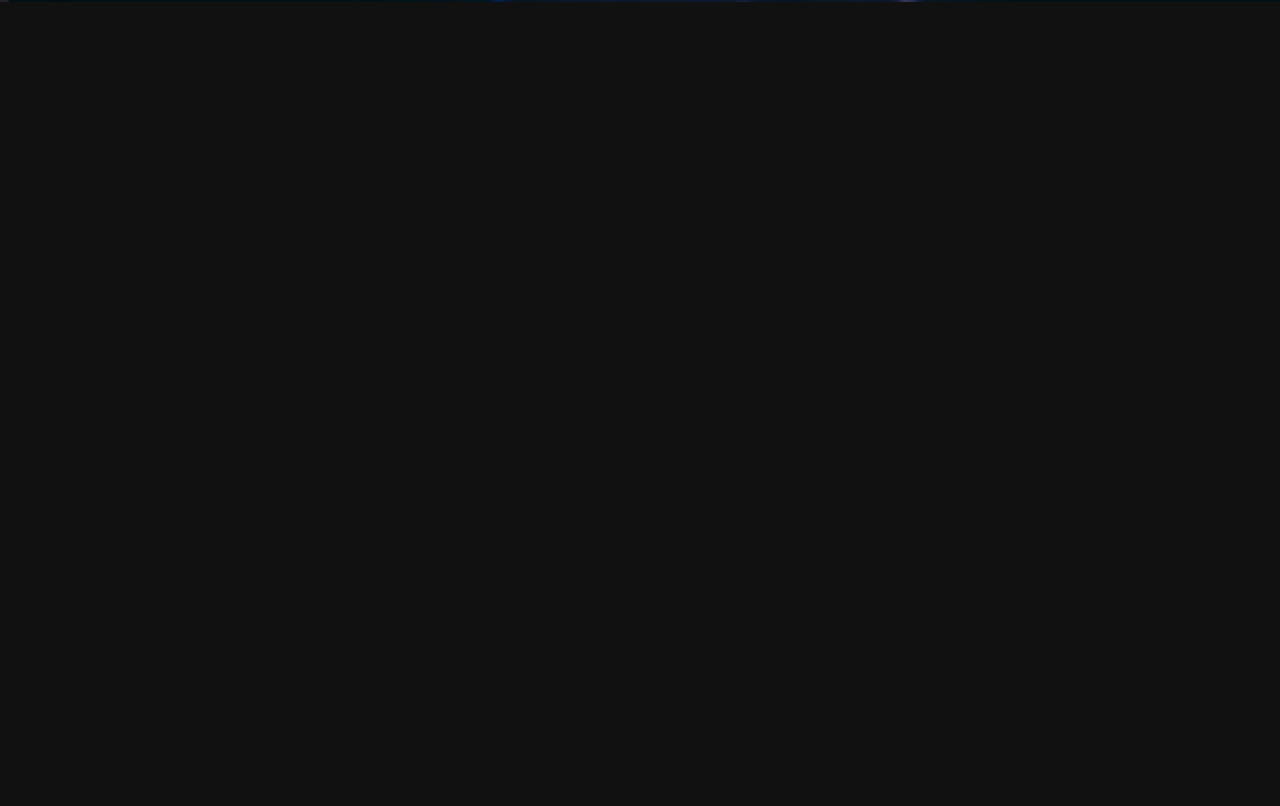
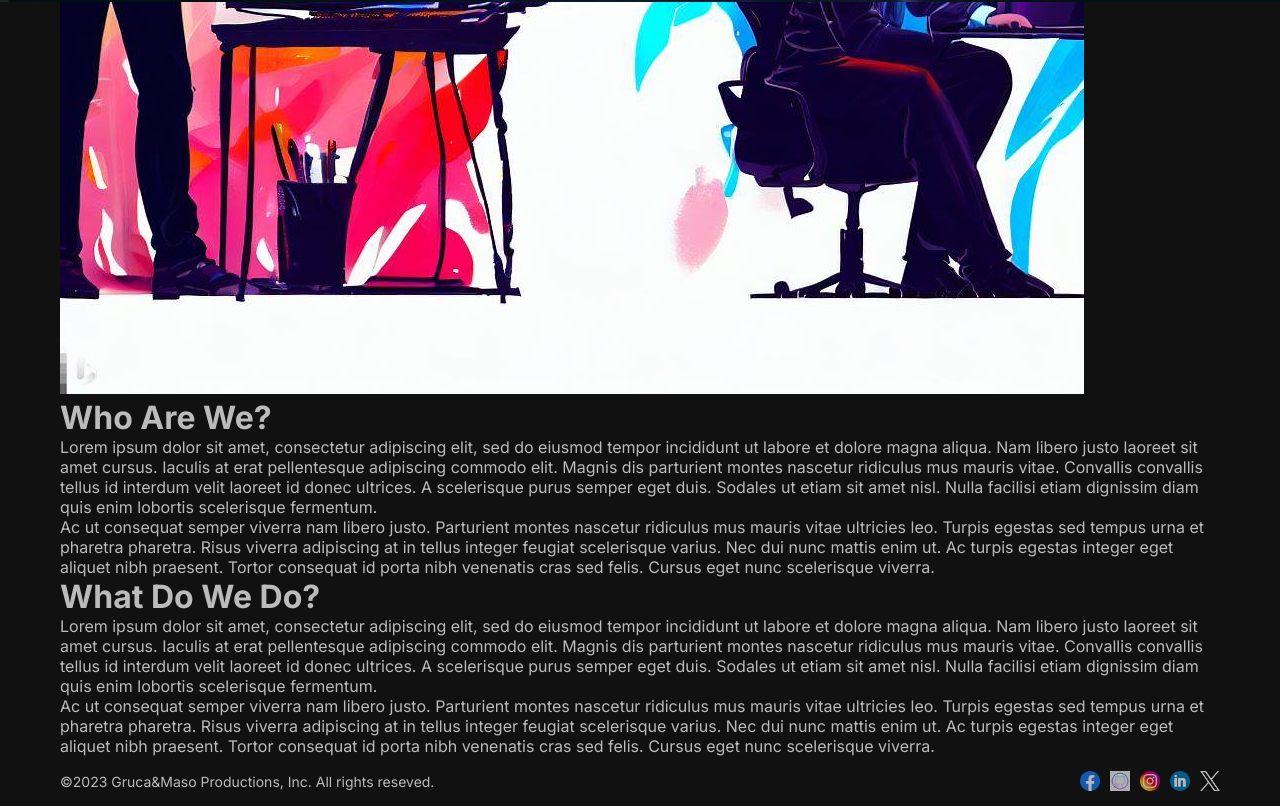
Before and after one commit to kgruca/portfolio-site, a Next.js app: page /about in a window 1280 px wide. Shown: the part 798-1604 px from the top of the page. Before the commit the page ends 800 px from the top, so only its background shows below. Built offline with nearby package versions, Linux system fonts and the light colour scheme.

Commit message:
skeleton created for bottom half of about page

```diff
--- a/src/app/about/page.module.css
+++ b/src/app/about/page.module.css
@@ -24,3 +24,9 @@
 
 .item {
 }
+
+.title {
+}
+
+.desc {
+}
--- a/src/app/about/page.tsx
+++ b/src/app/about/page.tsx
@@ -2,6 +2,7 @@ import React from "react";
 import styles from "./page.module.css";
 import Image from "next/image";
 import CodeArt from "public/code-art.png";
+import Process from "public/process.png";
 
 const About = () => (
   <div className={styles.container}>
@@ -15,9 +16,51 @@ const About = () => (
       </h2>
     </div>
     <div className={styles.aboutContainer}>
-      <div className={styles.secondImg}></div>
-      <div className={styles.item}></div>
-      <div className={styles.item}></div>
+      <div className={styles.secondImg}>
+        <Image src={Process} alt="process" className={styles.img} />
+      </div>
+      <div className={styles.item}>
+        <h1 className={styles.title}>Who Are We?</h1>
+        <p className={styles.desc}>
+          Lorem ipsum dolor sit amet, consectetur adipiscing elit, sed do
+          eiusmod tempor incididunt ut labore et dolore magna aliqua. Nam libero
+          justo laoreet sit amet cursus. Iaculis at erat pellentesque adipiscing
+          commodo elit. Magnis dis parturient montes nascetur ridiculus mus
+          mauris vitae. Convallis convallis tellus id interdum velit laoreet id
+          donec ultrices. A scelerisque purus semper eget duis. Sodales ut etiam
+          sit amet nisl. Nulla facilisi etiam dignissim diam quis enim lobortis
+          scelerisque fermentum.
+          <br />
+          Ac ut consequat semper viverra nam libero justo. Parturient montes
+          nascetur ridiculus mus mauris vitae ultricies leo. Turpis egestas sed
+          tempus urna et pharetra pharetra. Risus viverra adipiscing at in
+          tellus integer feugiat scelerisque varius. Nec dui nunc mattis enim
+          ut. Ac turpis egestas integer eget aliquet nibh praesent. Tortor
+          consequat id porta nibh venenatis cras sed felis. Cursus eget nunc
+          scelerisque viverra.
+        </p>
+      </div>
+      <div className={styles.item}>
+        <h1 className={styles.title}>What Do We Do?</h1>
+        <p className={styles.desc}>
+          Lorem ipsum dolor sit amet, consectetur adipiscing elit, sed do
+          eiusmod tempor incididunt ut labore et dolore magna aliqua. Nam libero
+          justo laoreet sit amet cursus. Iaculis at erat pellentesque adipiscing
+          commodo elit. Magnis dis parturient montes nascetur ridiculus mus
+          mauris vitae. Convallis convallis tellus id interdum velit laoreet id
+          donec ultrices. A scelerisque purus semper eget duis. Sodales ut etiam
+          sit amet nisl. Nulla facilisi etiam dignissim diam quis enim lobortis
+          scelerisque fermentum.
+          <br />
+          Ac ut consequat semper viverra nam libero justo. Parturient montes
+          nascetur ridiculus mus mauris vitae ultricies leo. Turpis egestas sed
+          tempus urna et pharetra pharetra. Risus viverra adipiscing at in
+          tellus integer feugiat scelerisque varius. Nec dui nunc mattis enim
+          ut. Ac turpis egestas integer eget aliquet nibh praesent. Tortor
+          consequat id porta nibh venenatis cras sed felis. Cursus eget nunc
+          scelerisque viverra.
+        </p>
+      </div>
     </div>
   </div>
 );
```
Also changed, not shown: public/process.png (added), src/components/button/Button.tsx (added).
